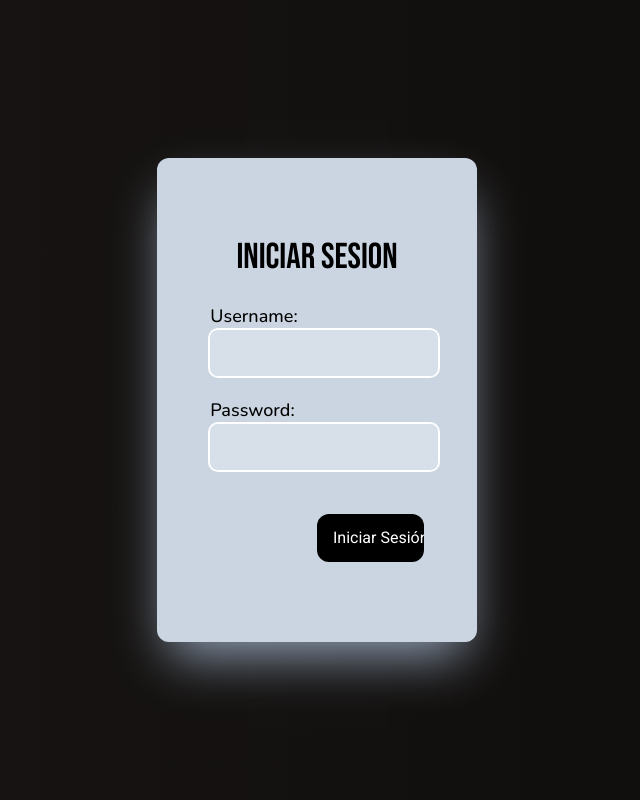
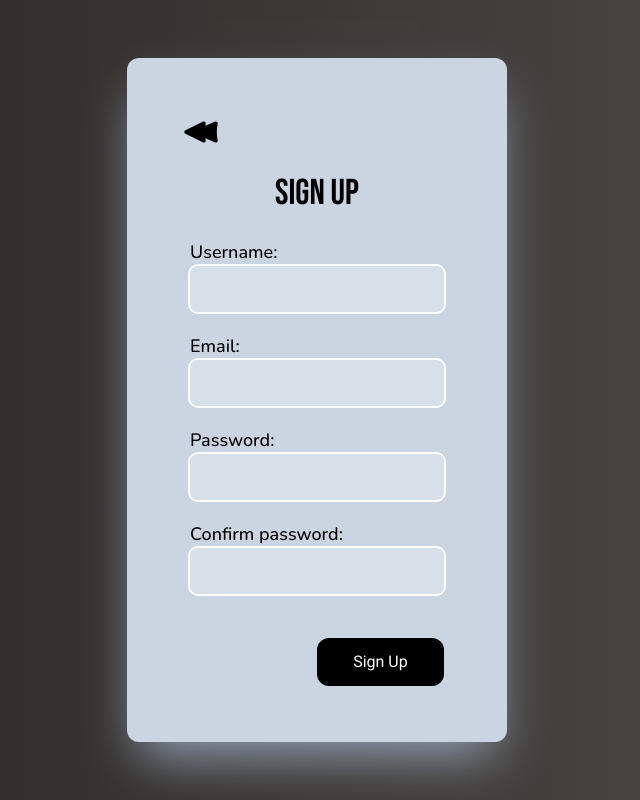
Before and after one commit to Fabio-Alfredo/Clinic-Application-React, a React (Vite) app in the folder frontAuth/: page /SignUp in a window 1280 px wide. Shown: the whole page, without its empty margins (323-963 px from the left). Built offline with nearby package versions, Linux system fonts and the light colour scheme; a web font is replaced by a local one.

Commit message:
add: adding routes & improving components

```diff
--- a/frontAuth/package.json
+++ b/frontAuth/package.json
@@ -12,6 +12,7 @@
   "dependencies": {
     "react": "^18.2.0",
     "react-dom": "^18.2.0",
+    "react-icons": "^5.1.0",
     "react-router-dom": "^6.22.3"
   },
   "devDependencies": {
--- a/frontAuth/src/App.jsx
+++ b/frontAuth/src/App.jsx
@@ -1,12 +1,17 @@
-import LogIn from "./LogIn/LogIn"
-import SignIn from "./LogIn/SignIn"
+import { BrowserRouter, Route, Routes } from "react-router-dom"
+import SignIn from "./getIn/SignIn"
+import SignUp from "./getIn/SignUp"
 
 const App = () => {
 
-
   return (
     <>
-      <LogIn />
+      <BrowserRouter>
+        <Routes>
+          <Route path="/" element={<SignIn />} />
+          <Route path="/SignUp" element={<SignUp />} />
+        </Routes>
+      </BrowserRouter>
     </>
   )
 }
--- a/frontAuth/src/LogIn/LogIn.jsx
+++ /dev/null
@@ -1,22 +0,0 @@
-import InputField from "./InputFiled";
-
-const LogIn = () => {
-    return (
-        <>
-            <div className="flex justify-center items-center w-screen h-screen bg-gradient-to-l from-stone-950 via-stone-900 to-stone-600 bg-300% animate-gradient">
-                <div className="min-w-[25%] h-fit py-20 bg-slate-300 flex flex-col rounded-xl shadow-2xl shadow-slate-400 items-center justify-center gap-6">
-                    <p className="font-Bebas text-4xl">
-                        Iniciar Sesion
-                    </p>
-                    <form className="flex flex-col gap-5 w-4/6 items-center">
-                        <InputField nameField="Username" type="text"/>
-                        <InputField nameField="Password" type="password"/>
-                        <input className="bg-black w-3/6 p-4 text-white font-Roboto self-end rounded-xl mt-6" type="submit" value="Iniciar Sesión" />
-                    </form>
-                </div>
-            </div>
-        </>
-    )
-};
-
-export default LogIn;
--- a/frontAuth/src/LogIn/SignIn.jsx
+++ /dev/null
@@ -1,24 +0,0 @@
-import InputField from "./InputFiled";
-
-const SignIn = () => {
-    return(
-        <>
-            <div className="flex justify-center items-center w-screen h-screen bg-gradient-to-l from-stone-950 via-stone-900 to-stone-600 bg-300% animate-gradient">
-                <div className="min-w-[25%] h-fit py-20 bg-slate-300 flex flex-col rounded-xl shadow-2xl shadow-slate-400 items-center justify-center gap-6">
-                    <p className="font-Bebas text-4xl">
-                        Registrate
-                    </p>
-                    <form className="flex flex-col gap-5 w-4/6 items-center">
-                        <InputField nameField="Username" type="text"/>
-                        <InputField nameField="Email" type="email"/>
-                        <InputField nameField="Password" type="password"/>
-                        <InputField nameField="Confirm password" type="password"/>
-                        <input className="bg-black min-w-[50%] p-4 text-white font-Roboto self-end rounded-xl mt-6" type="submit" value="Registrarse" />
-                    </form>
-                </div>
-            </div>
-        </>
-    );
-};
-
-export default SignIn;
--- a/frontAuth/src/LogIn/InputFiled.jsx
+++ b/frontAuth/src/getIn/InputFiled.jsx
@@ -4,7 +4,7 @@ const InputField = ({nameField = "", type = ""}) => {
         <>
             <label className="w-full">
                 <span className="font-Nunito font-medium text-lg self-start">{nameField}:</span>
-                <input className="p-3 min-w-full bg-slate-200/55 text-white font-Nunito ring-2 ring-white rounded-lg focus:bg-slate-950/70 focus:outline-none focus:shadow-2xl focus:shadow-slate-200 " type={type} />
+                <input className="p-3 min-w-full bg-slate-200/55 text-white font-Nunito ring-2 ring-white rounded-lg focus:bg-slate-950/70 focus:outline-slate-950 focus:shadow-2xl focus:shadow-slate-200 " type={type} />
             </label>
         </>
     );
--- /dev/null
+++ b/frontAuth/src/getIn/SignIn.jsx
@@ -0,0 +1,26 @@
+import { NavLink } from "react-router-dom";
+import InputField from "./InputFiled";
+
+const SignIn = () => {
+    return (
+        <>
+            <div className="flex flex-col justify-center items-center w-screen h-screen bg-gradient-to-l from-stone-950 via-stone-900 to-stone-600 bg-300% animate-gradient">
+                <NavLink to="/SignUp">
+                    <button className="bg-black min-w-32 p-4 text-white font-Roboto absolute top-4 right-4 rounded-xl hover:bg-slate-100/70 hover:text-black transition ease-in-out duration-200 hover:ring-2 hover:ring-white">Sign Up</button>
+                </NavLink>
+                <div className="min-w-[25%] h-fit py-16 xl:py-20 bg-slate-300 flex flex-col rounded-xl shadow-2xl shadow-slate-400 items-center justify-center gap-6">
+                    <p className="font-Bebas text-4xl">
+                        Sign In
+                    </p>
+                    <form className="flex flex-col gap-5 w-4/5 3xl:w-3/4 items-center">
+                        <InputField nameField="Username" type="text" />
+                        <InputField nameField="Password" type="password" />
+                        <input className="bg-black min-w-[50%] p-4 text-white font-Roboto self-end rounded-xl mt-6 hover:bg-slate-100/70 hover:text-black transition ease-in-out duration-200 hover:ring-2 hover:ring-black" type="submit" value="Sign In" />
+                    </form>
+                </div>
+            </div>
+        </>
+    )
+};
+
+export default SignIn;
--- /dev/null
+++ b/frontAuth/src/getIn/SignUp.jsx
@@ -0,0 +1,29 @@
+import { NavLink } from "react-router-dom";
+import InputField from "./InputFiled";
+import { GiFastBackwardButton } from "react-icons/gi";
+
+const SignUp = () => {
+    return (
+        <>
+            <div className="flex justify-center items-center w-screen h-screen bg-gradient-to-r from-stone-950 via-stone-900 to-stone-600 bg-300% animate-gradient">
+                <div className="flex flex-col min-w-[25%] h-fit py-14 bg-slate-300 rounded-xl shadow-2xl shadow-slate-400 items-center justify-center gap-6">
+                    <NavLink to="/" className="place-self-start ml-14">
+                    <GiFastBackwardButton className="text-4xl hover:text-slate-900/70 transition ease-in-out duration-200" />
+                    </NavLink>
+                    <p className="font-Bebas text-4xl">
+                        Sign Up
+                    </p>
+                    <form className="flex flex-col gap-5 w-4/6 items-center">
+                        <InputField nameField="Username" type="text" />
+                        <InputField nameField="Email" type="email" />
+                        <InputField nameField="Password" type="password" />
+                        <InputField nameField="Confirm password" type="password" />
+                        <input className="bg-black min-w-[50%] p-4 text-white font-Roboto self-end rounded-xl mt-6 hover:bg-slate-100/70 hover:text-black transition ease-in-out duration-200 hover:ring-2 hover:ring-white" type="submit" value="Sign Up" />
+                    </form>
+                </div>
+            </div>
+        </>
+    );
+};
+
+export default SignUp;
```
Also changed, not shown: 1 other file (tests, documents, lock files or other folders).
